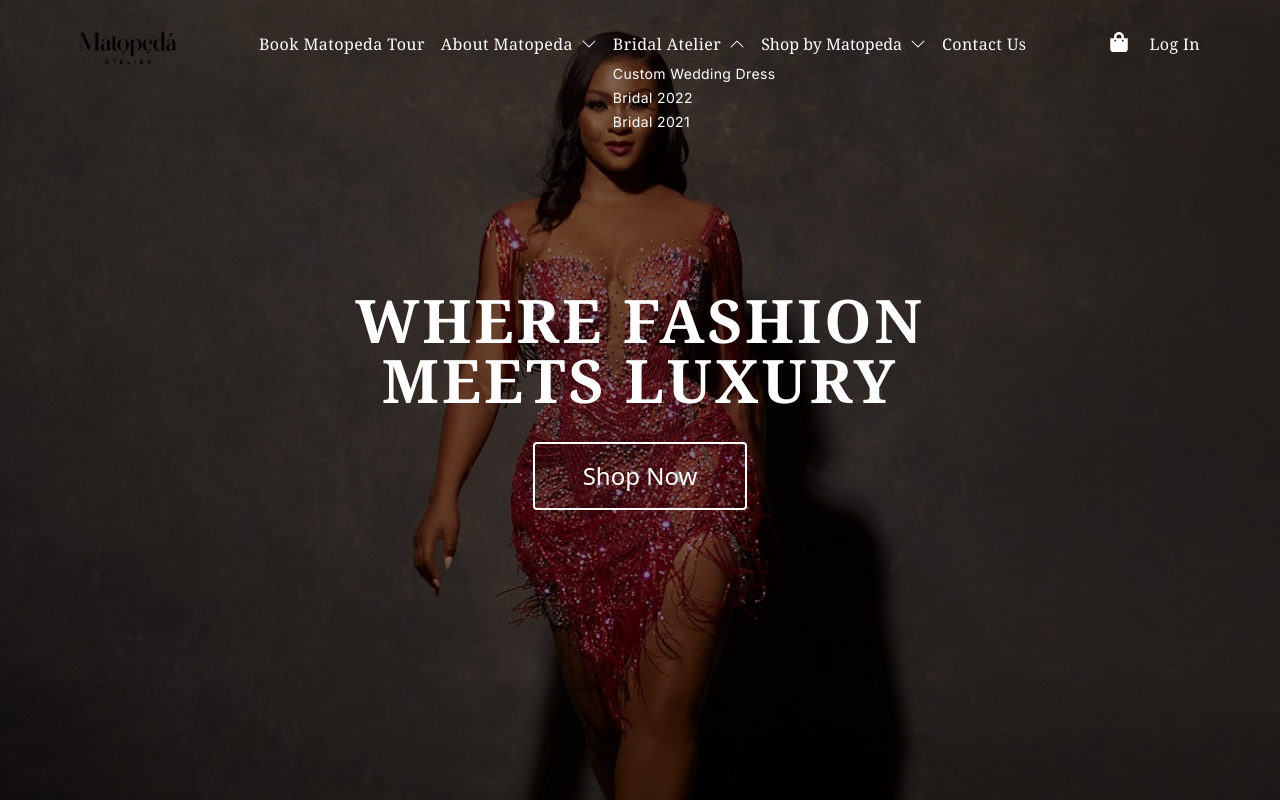
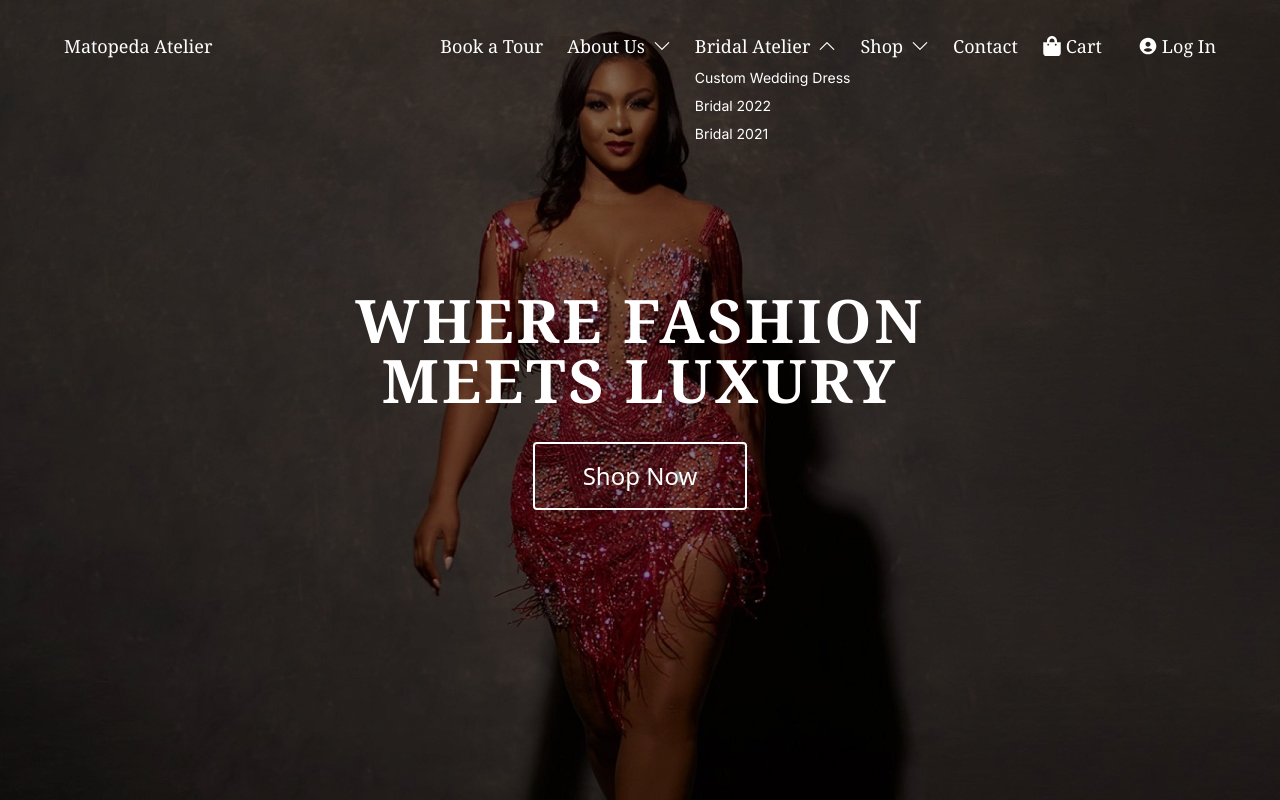
Before and after one commit to JulianIfesiokwu/matopeda, a React (Create React App) app: page / in a window 1280 px wide. Both pictures are taken after a click on the button "Bridal Atelier". Shown: the top 800 px of the page. Built offline with nearby package versions, Linux system fonts and the light colour scheme.

Commit message:
Feat: responsive navabar complete, added dropdown animation, responsive links

```diff
--- a/src/components/Header/Header.js
+++ b/src/components/Header/Header.js
@@ -1,12 +1,14 @@
-import React, { useState } from 'react';
-import { Link } from 'react-router-dom';
+import React, { useState } from "react";
+import { NavLink, Link } from "react-router-dom";
 import { FaShoppingBag } from "react-icons/fa";
-import logo from '../../assets/matopeda-logo.svg';
+// import logo from "../../assets/matopeda-logo.svg";
 import { BsChevronDown, BsChevronUp } from "react-icons/bs";
-import { MdMenu,MdClose } from "react-icons/md";
+import { BiSolidUserCircle } from "react-icons/bi";
+import { HiMenu } from "react-icons/hi";
+import { IoClose } from "react-icons/io5";
 
 const Header = () => {
-    const [ menu, setMenu ] = useState(false);
+  const [menu, setMenu] = useState(false);
   const [aboutDropdown, setAboutDropdown] = useState(false);
   const [bridalDropdown, setBridalDropdown] = useState(false);
   const [shopDropdown, setShopDropdown] = useState(false);
@@ -19,104 +21,171 @@ const Header = () => {
     setAboutDropdown(false);
     setBridalDropdown(false);
     setShopDropdown(false);
-    }
+  };
 
   //stop body scroll when mobile menu is open
-    menu ? document.body.style.overflow = 'hidden' : document.body.style.overflow = 'auto'
+  menu
+    ? (document.body.style.overflow = "hidden")
+    : (document.body.style.overflow = "auto");
 
   return (
-    <header className='flex justify-between bg-black md:bg-transparent w-full items-start md:px-20 py-4 md:py-8 fixed top-0 w-full text-white z-10 px-8 md:px-20 '>
-        <Link to="/" className='logo-container w-24 cursor-pointer'>
-            <img src={logo} alt='logo' className='h-auto max-w-full' />
+    <header className="flex justify-between bg-black md:bg-transparent w-full items-start md:px-8 lg:px-16 py-4 md:py-8 fixed top-0 w-full text-white z-10 px-8 md:px-20 ">
+      <Link
+        to="/"
+        className="cursor-pointer text-lg md:text-sm lg:text-lg font-Noto"
+      >
+        {/* <img src={logo} alt="logo" className="h-auto w-24" /> */}
+        Matopeda Atelier
       </Link>
-        <div className='md:hidden'>
-            {menu ? <MdClose size='35' onClick={showMenu} /> : <MdMenu size='35' onClick={showMenu} />}
+      <div className="md:hidden">
+        {menu ? (
+          <IoClose size="24" onClick={showMenu} />
+        ) : (
+          <HiMenu size="24" onClick={showMenu} />
+        )}
       </div>
-        <nav className={`md:flex-row bg-black md:bg-transparent md:w-5/6 w-full h-screen md:h-auto flex flex-col gap-4 md:justify-center align-center absolute top-16 left-0 px-8 md:static ${menu ? 'top-16 ':'top-[-490px]'}`}>
-            <Link to="/tour" className='font-Noto tracking-wide text-sm md:text-base'>Book Matopeda Tour</Link>
-            <div className='dropdown flex flex-col'>
-                <button type='button' className='font-Noto flex justify-between items-center gap-2 tracking-wide text-sm md:text-base'
+      <nav
+        className={`md:flex-row bg-black md:bg-transparent w-full md:w-auto px-8 md:px-0 h-screen md:h-auto flex flex-col gap-4 md:gap-2 lg:gap-6 md:justify-center align-center absolute top-16 left-0 md:static transition-all duration-500 ease-in ${
+          menu ? "top-12" : "top-[-990px]"
+        }`}
+      >
+        <NavLink
+          to="/tour"
+          className="font-Noto text-lg md:text-sm lg:text-lg mt-4 md:mt-0"
+        >
+          Book a Tour
+        </NavLink>
+        <div className="dropdown flex flex-col">
+          <button
+            type="button"
+            className="font-Noto outline-none flex justify-between items-center gap-2 text-lg md:text-sm lg:text-lg"
             onClick={() => {
               clearDropdowns();
               setAboutDropdown(!aboutDropdown);
-                    }}>
-                    About Matopeda
+            }}
+          >
+            About Us
             {aboutDropdown ? <BsChevronUp /> : <BsChevronDown />}
           </button>
-                {aboutDropdown && <ul className={`dropdown-content relative md:absolute md:top-16 text-sm transition-all duration-500 ease-in`}>
-                    <li className='mb-1'>
-                        <Link to="/matopeda-designer" className='font-Inter tracking-wide'>Meet the Designer</Link>
+          {aboutDropdown && (
+            <ul
+              className={`dropdown-content relative md:absolute md:top-16 text-sm transition-all duration-500 ease-in`}
+            >
+              <li className="mb-2 mt-4 md:mt-1">
+                <NavLink to="/matopeda-designer" className="font-Inter ">
+                  Meet the Designer
+                </NavLink>
               </li>
-                    <li className='mb-1'>
-                        <Link to="/matopeda-team" className='font-Inter tracking-wide'>Meet the Team</Link>
+              <li className="mb-2 mt-4 md:mt-1">
+                <NavLink to="/matopeda-team" className="font-Inter ">
+                  Meet the Team
+                </NavLink>
               </li>
             </ul>
-                }
+          )}
         </div>
-            <div className='dropdown flex flex-col '>
-                <button type='button'
-                className='font-Noto flex justify-between items-center gap-2 tracking-wide text-sm md:text-base'
+        <div className="dropdown flex flex-col ">
+          <button
+            type="button"
+            className="font-Noto outline-none flex justify-between items-center gap-2 text-lg md:text-sm lg:text-lg"
             onClick={() => {
-                    clearDropdowns()
-                    setBridalDropdown(!bridalDropdown)
-                }}>
+              clearDropdowns();
+              setBridalDropdown(!bridalDropdown);
+            }}
+          >
             Bridal Atelier
-                    {bridalDropdown ? <BsChevronUp /> : <BsChevronDown />}</button>
-                {bridalDropdown && <ul className='dropdown-content relative md:absolute md:top-16 text-sm'>
-                    <li className='mb-1'>
-                        <Link to="/matopeda-designer" className='font-Inter tracking-wide'>Custom Wedding Dress</Link>
+            {bridalDropdown ? <BsChevronUp /> : <BsChevronDown />}
+          </button>
+          {bridalDropdown && (
+            <ul className="dropdown-content relative md:absolute md:top-16 text-sm">
+              <li className="mb-2 mt-4 md:mt-1">
+                <NavLink to="/matopeda-designer" className="font-Inter ">
+                  Custom Wedding Dress
+                </NavLink>
               </li>
-                    <li className='mb-1'>
-                        <Link to="/matopeda-team" className='font-Inter tracking-wide'>Bridal 2022</Link>
+              <li className="mb-2 mt-4 md:mt-1">
+                <NavLink to="/matopeda-team" className="font-Inter ">
+                  Bridal 2022
+                </NavLink>
               </li>
-                    <li className='mb-1'>
-                        <Link to="/matopeda-team" className='font-Inter tracking-wide'>Bridal 2021</Link>
+              <li className="mb-2 mt-4 md:mt-1">
+                <NavLink to="/matopeda-team" className="font-Inter ">
+                  Bridal 2021
+                </NavLink>
               </li>
             </ul>
-                }
+          )}
         </div>
-            <div className='dropdown flex flex-col '>
-                <button type='button' className='font-Noto text-sm flex justify-between items-center gap-2 text-sm md:text-base'
+        <div className="dropdown flex flex-col ">
+          <button
+            type="button"
+            className="font-Noto outline-none flex justify-between items-center gap-2 text-lg md:text-sm lg:text-lg"
             onClick={() => {
-                    clearDropdowns()
-                    setShopDropdown(!shopDropdown)
-                }}>
-                    Shop by Matopeda
-                    {shopDropdown ?  <BsChevronUp /> : <BsChevronDown />}</button>
-                {shopDropdown && <ul className='dropdown-content relative md:absolute md:top-16 text-sm'>
-                    <li className='mb-1'>
-                        <Link to="/matopeda-shop" className='font-Inter tracking-wide'>Headbands</Link>
+              clearDropdowns();
+              setShopDropdown(!shopDropdown);
+            }}
+          >
+            Shop
+            {shopDropdown ? <BsChevronUp /> : <BsChevronDown />}
+          </button>
+          {shopDropdown && (
+            <ul className="dropdown-content relative md:absolute md:top-16 text-sm">
+              <li className="mb-2 mt-4 md:mt-1">
+                <NavLink to="/matopeda-shop" className="font-Inter ">
+                  Headbands
+                </NavLink>
               </li>
-                    <li className='mb-1'>
-                        <Link to="/matopeda-shop" className='font-Inter tracking-wide'>T-shirts</Link>
+              <li className="mb-2 mt-4 md:mt-1">
+                <Link to="/matopeda-shop" className="font-Inter ">
+                  T-shirts
+                </Link>
               </li>
-                    <li className='mb-1'>
-                        <Link to="/matopeda-shop" className='font-Inter tracking-wide'>Linen Collection</Link>
+              <li className="mb-2 mt-4 md:mt-1">
+                <Link to="/matopeda-shop" className="font-Inter ">
+                  Linen Collection
+                </Link>
               </li>
-                    <li className='mb-1'>
-                        <Link to="/matopeda-shop" className='font-Inter tracking-wide'>Adire Collection</Link>
+              <li className="mb-2 mt-4 md:mt-1">
+                <Link to="/matopeda-shop" className="font-Inter ">
+                  Adire Collection
+                </Link>
               </li>
-                    <li className='mb-1'>
-                        <Link to="/matopeda-shop" className='font-Inter tracking-wide'>Silk Print Collection</Link>
+              <li className="mb-2 mt-4 md:mt-1">
+                <Link to="/matopeda-shop" className="font-Inter ">
+                  Silk Print Collection
+                </Link>
               </li>
-                    <li className='mb-1'>
-                        <Link to="/wrap-dresses" className='font-Inter tracking-wide'>Wrap Dresses</Link>
+              <li className="mb-2 mt-4 md:mt-1">
+                <Link to="/wrap-dresses" className="font-Inter ">
+                  Wrap Dresses
+                </Link>
               </li>
             </ul>
-                }
+          )}
         </div>
-            <Link to='contact-us' className='font-Noto tracking-wide text-sm md:text-base'>Contact Us</Link>
-            <div className='sign-up flex md:hidden flex-col'>
-                <FaShoppingBag size="20" className='mb-5' />
-                <Link to="/sign-in" className='font-Noto tracking-wide text-sm md:text-base'>Log In</Link>
-            </div>
+        <Link
+          to="contact-us"
+          className="font-Noto outline-none text-lg md:text-sm lg:text-lg"
+        >
+          Contact
+        </Link>
+        <Link
+          to="/sign-up"
+          className="flex items-center font-Noto text-lg md:text-sm lg:text-lg mr-3 cursor-pointer"
+        >
+          <FaShoppingBag size="20" className="mr-1" />
+          Cart
+        </Link>
+        <Link
+          to="/sign-in"
+          className="flex items-center font-Noto outline-none text-lg md:text-sm lg:text-lg cursor-pointer"
+        >
+          <BiSolidUserCircle size="20" className="mr-1" />
+          Log In
+        </Link>
       </nav>
-        <div className='sign-up hidden md:flex'>
-            <FaShoppingBag size="20" className='cursor-pointer mr-5' />
-            <Link to="/sign-in" className='font-Noto tracking-wide text-sm md:text-base'>Log In</Link>
-        </div>
     </header>
-  )
+  );
 };
 
 export default Header;
```
Lines whose indentation alone changed are shown as unchanged.
